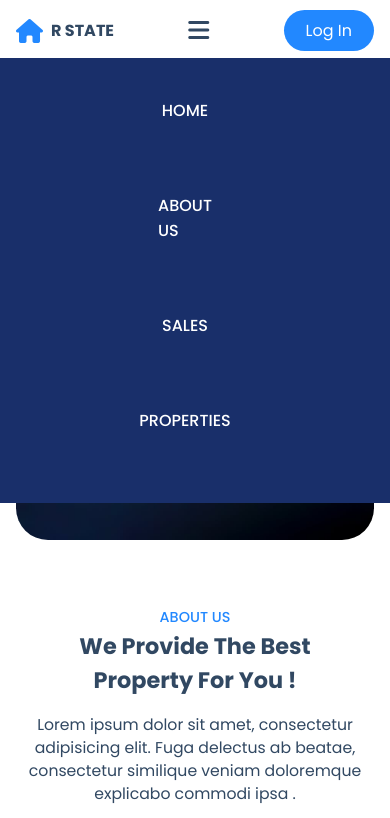
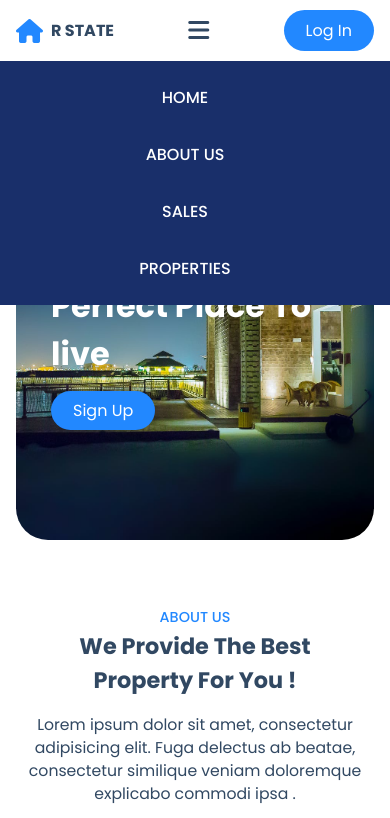
Before and after one commit to bilal-friend/Responsive-House-Rent-Website, a plain HTML site: page Index.Html in a window 390 px wide. Both pictures are taken after a click on the label 198 px from the left and 30 px from the top of the page. Shown: the top 818 px of the page. Drawn offline with Linux system fonts and the light colour scheme.

Commit message:
The Project is Ready

```diff
--- a/Main.Css
+++ b/Main.Css
@@ -385,32 +385,34 @@ header {
   }
   .navbar {
     position: absolute;
-    transform: translateY(-300px);
+    top: -300px;
     left: 0;
-
+    right: 0;
+    display: flex;
+    flex-direction: column;
+    text-align: center;
+    row-gap: 1rem;
+    padding: 1rem;
     background: var(--second-color);
-
-    width: 100%;
-    align-items: center;
-
-    flex-direction: column;
-    padding: 20px;
-    transition: 0.5s;
+    transition: 0.5s, clip-path 1s;
+    clip-path: circle(0% at 100% 1%);
   }
   .navbar li {
-    margin-bottom: 30px;
+    display: block;
   }
   .navbar li a {
     color: var(--bg-color);
-    padding: 20px 170px;
     display: block;
+    padding: 0.5rem;
   }
   .navbar li a:hover {
     background: var(--main-color);
     color: var(--bg-color);
+    transition: 0.2s;
   }
   #menu:checked ~ .navbar {
-    transform: translateY(250px);
+    top: 100%;
+    clip-path: circle(144% at 100% 1%);
   }
   .properties-text {
     width: 90vw;
@@ -422,6 +424,7 @@ header {
   .news-form button {
     font-size: 1rem;
   }
+
   .sign-up,
   .all {
     margin: 100px 10vw 0;
@@ -449,6 +452,11 @@ header {
 }
 @media (max-width: 500px) {
   .news-form input {
-    width: 100px;
+    width: 70%;
+  }
+  .news-form {
+    width: auto;
   }
 }
+
+/* You Have to Learn About Clip-Path */
```
